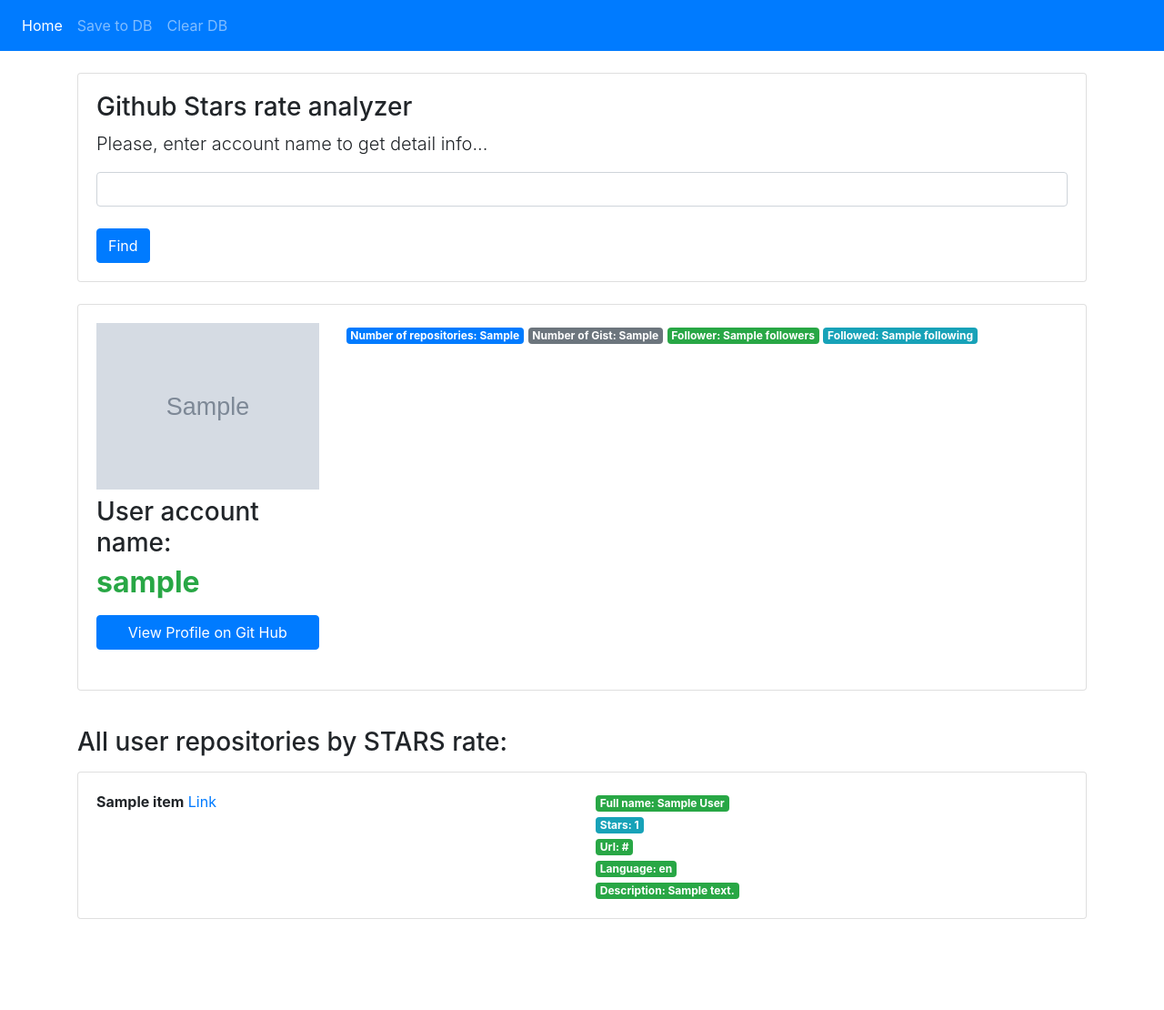
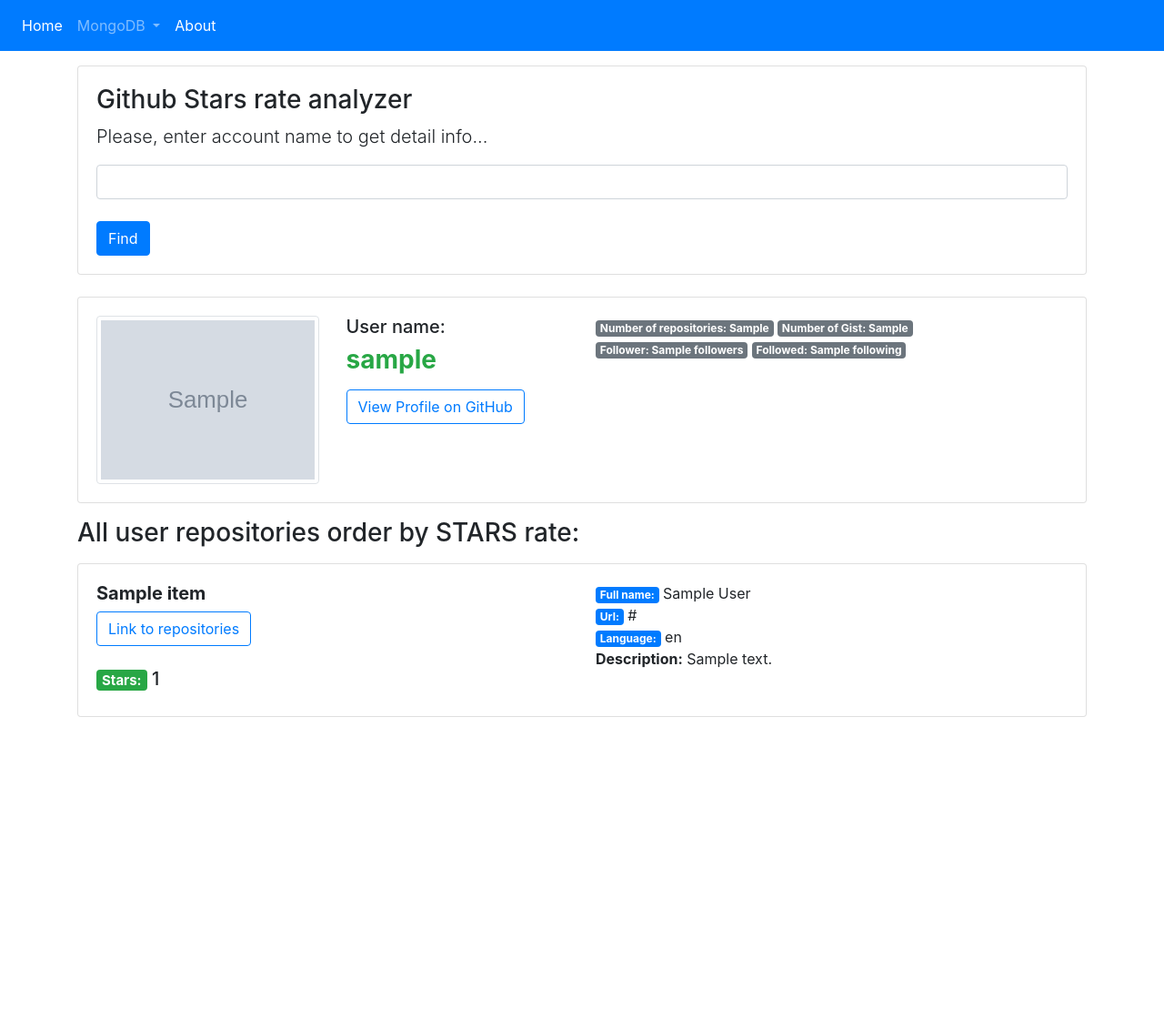
Before and after one commit to vbondyrev/GitHub-RestAPI, a Flask app: a page that uses templates/user.html in a window 1280 px wide. Shown: the whole page at 91% size. After the commit the page ends 788 px from the top, so only its background shows below. Run offline with Flask 2, Linux system fonts and the light colour scheme; grey boxes marked "Sample" are stand-in pictures; a database or web service that is not in the repository returns one stand-in record (values such as "Sample title"); data that the repository does not hold is empty; some libraries are stand-ins or nearby versions.

Commit message:
Added endpoint Responce with JSON. Some frontend modification

```diff
--- a/app.py
+++ b/app.py
@@ -1,29 +1,35 @@
-#!/usr/bin/python3
+# !/usr/bin/env python3
+# -*- coding: utf-8 -*-
+"""This script fetch data from GitHub Rest Api and save it in MongoDB"""
 
 import requests
-from flask import Flask, render_template, request, jsonify, url_for, redirect, json
+from flask import Flask, render_template, request, jsonify, url_for, redirect, \
+    json, Response
 from pymongo import MongoClient
 
 app = Flask(__name__)
 
-# Official limit - the GitHub Search API provides up to 1,000 results for each search.
+# Official limit - the GitHub Search API
+# provides up to 1,000 results for each search.
 # https://developer.github.com/v3/search/#about-the-search-api
 
 # URL`s and headers with token
-url_query_sorted_p1 = 'https://api.github.com/search/repositories?q=+language:python+stars:>3000&sort=stars&page=1&per_page=100'
-url_query_top10 = 'https://api.github.com/search/repositories?q=+language:python&sort=stars&order=desc&page=1&per_page=10'
+url_query_sorted_p1 = 'https://api.github.com/search/repositories?q=+language' \
+                      ':python+stars:>5000&sort=stars&page=1&per_page=100'
+url_query_top10 = 'https://api.github.com/search/repositories?q=+language' \
+                  ':python&sort=stars&order=desc&page=1&per_page=10'
 url_users = 'https://api.github.com/users/'
 
-headers = {'authToken': '844b11b1bcf8d242f7791d4daf718360c52fef5b'}
+headers = {"authToken": "844b11b1bcf8d242f7791d4daf718360c52fef5b"}
 
 # init connection to MongoDB
 try:
-    conn = MongoClient("mongodb://mongo:27017/", connect=False)              # PROD_ENV
-    # conn = MongoClient("mongodb://localhost:27017/git_db", connect=False)  # DEV_ENV
+    conn = MongoClient("mongodb://mongo:27017/")  # PROD_ENV
+    # conn = MongoClient("mongodb://localhost:27017/git_db")  # DEV_ENV
     db = conn["git_db"]
     coll = db["git_col"]
 except ConnectionError as e:
-    print(jsonify({'Error message:': e}))
+    print(jsonify({"Error message:": e}))
 
 
 @app.route("/db/get")
@@ -47,25 +53,24 @@ def mongo_save():
         # start = time()
         res = requests.get(url_query_sorted_p1, headers=headers)
         repos = res.json()
-        repos_list = repos['items']
+        repos_list = repos["items"]
 
-        # pagination - fetch 1000 repositories with 100 per requests with authToken.(By default 30, without auth-n)
-        while 'next' in res.links.keys():
-            res = requests.get(res.links['next']['url'], headers=headers)
+        while "next" in res.links.keys():
+            res = requests.get(res.links["next"]["url"], headers=headers)
             repos = res.json()
-            repos_list.extend(repos['items'])
-    except ConnectionError as e:
-        print(jsonify({'Error message:': e}))
+            repos_list.extend(repos["items"])
+    except ConnectionError as err:
+        print(jsonify({"Error message:": err}))
 
     output = []
     for item in repos_list:
         new_data = {}
-        new_data['id'] = item['id']
-        new_data['full_name'] = item['full_name']
-        new_data['url'] = item['url']
-        new_data['description'] = item['description']
-        new_data['stargazers_count'] = item['stargazers_count']
-        new_data['language'] = item['language']
+        new_data["id"] = item["id"]
+        new_data["full_name"] = item["full_name"]
+        new_data["url"] = item["url"]
+        new_data["description"] = item["description"]
+        new_data["stargazers_count"] = item["stargazers_count"]
+        new_data["language"] = item["language"]
         # coll.insert_one(new_data) #(this way - 35sec)
         output.append(new_data)
 
@@ -75,33 +80,53 @@ def mongo_save():
     return render_template("get.html", repos=repos_list)
 
 
-@app.route("/user/<string:user_name>")
-def user_detail(user_name):
-    """ Get info about user and detail info about his repo.
-    """
-    response_user = requests.get(url_users + user_name, headers=headers)
-    response_repos = requests.get(url_users + user_name + "/repos", headers=headers)
-
-    user_info = response_user.json()
-    repos = response_repos.json()
-
-    if "message" in user_info:
-        return render_template("user.html", error="User not found, please, try again")
-    else:
-        return render_template("user.html", profile=user_info, repos=repos)
-
-
 @app.route("/db/delete")
 def mongo_del():
     """ Delete collection from Mongo DB
     """
     coll.drop()
     text = {
-        'status': '200',
-        'message': 'All rows from MongoDB - deleted'}
+        "status": "200",
+        "message": "All rows from MongoDB - deleted"}
     message = json.dumps(text)
 
     return render_template("del.html", repos=message)
+
+
+@app.route("/db/json")
+def mongo_json():
+    """ Fetch all records from MongoDB as Response with JSON
+    """
+    output = []
+    for item in coll.find({}):
+        output.append({"id": item["id"],\
+                       "full_name": item["full_name"],\
+                       "url": item["url"],\
+                       "description": item["description"],\
+                       "stargazers_count": item["stargazers_count"],\
+                       "language": item["language"]
+                       })
+
+    # return jsonify(output) # the same, just nice and without status type
+    return Response(json.dumps(output), mimetype='application/json', status=200)
+
+
+@app.route("/user/<string:user_name>")
+def user_detail(user_name):
+    """ Get info about user and detail info about his repo.
+    """
+    response_user = requests.get(url_users + user_name, headers=headers)
+    response_repos = requests.get(url_users + user_name + "/repos",
+                                  headers=headers)
+
+    user_info = response_user.json()
+    repos = response_repos.json()
+
+    if "message" in user_info:
+        return render_template("user.html",
+                               error="User not found, please, try again")
+    else:
+        return render_template("user.html", profile=user_info, repos=repos)
 
 
 @app.route("/", methods=["GET", "POST"])
@@ -112,14 +137,14 @@ def index():
     """
     if request.method == "POST":
         github_username = request.form.get("github_username")
-        return redirect(url_for('.user_detail', user_name=github_username))
+        return redirect(url_for(".user_detail", user_name=github_username))
 
     else:
         response = requests.get(url_query_top10)
         resp_dict = response.json()
-        resp_list = resp_dict['items']
+        resp_list = resp_dict["items"]
         return render_template("index.html", repos=resp_list)
 
 
 if __name__ == '__main__':
-    app.run(host='0.0.0.0', port=5000, debug=False)
+    app.run(host='127.0.0.1', port=5000, debug=True)
--- a/templates/user.html
+++ b/templates/user.html
@@ -8,40 +8,37 @@
     <!--https://getbootstrap.com/docs/4.3/getting-started/download/-->
     <link rel="stylesheet" href="https://stackpath.bootstrapcdn.com/bootstrap/4.3.1/css/bootstrap.min.css" integrity="sha384-ggOyR0iXCbMQv3Xipma34MD+dH/1fQ784/j6cY/iJTQUOhcWr7x9JvoRxT2MZw1T" crossorigin="anonymous">
 
-    <script src="https://stackpath.bootstrapcdn.com/bootstrap/4.3.1/js/bootstrap.min.js" integrity="sha384-JjSmVgyd0p3pXB1rRibZUAYoIIy6OrQ6VrjIEaFf/nJGzIxFDsf4x0xIM+B07jRM" crossorigin="anonymous"></script>
-
-    <script src="https://code.jquery.com/jquery-3.3.1.slim.min.js" integrity="sha384-q8i/X+965DzO0rT7abK41JStQIAqVgRVzpbzo5smXKp4YfRvH+8abtTE1Pi6jizo" crossorigin="anonymous"></script>
-
-    <script src="https://cdnjs.cloudflare.com/ajax/libs/popper.js/1.14.7/umd/popper.min.js" integrity="sha384-UO2eT0CpHqdSJQ6hJty5KVphtPhzWj9WO1clHTMGa3JDZwrnQq4sF86dIHNDz0W1" crossorigin="anonymous"></script>
-
     <title>Github Stars rate analyzer</title>
 </head>
 
-<nav class="navbar navbar-expand-lg navbar-dark bg-primary">
-    <!--<button class="navbar-toggler" type="button" data-toggle="collapse" data-target="#navbarColor01"-->
-            <!--aria-controls="navbarColor01" aria-expanded="false" aria-label="Toggle navigation">-->
-        <!--<span class="navbar-toggler-icon"></span>-->
-    <!--</button>-->
+<nav class="navbar navbar-expand-lg fixed-top navbar-dark bg-primary">
     <br>
     <div class="collapse navbar-collapse" id="navbarColor01">
-        <ul class="navbar-nav mr-auto">
+        <ul class="navbar-nav">
             <li class="nav-item active">
-                <a class="nav-link" href="/">Home<span class="sr-only">(current)</span></a>
+                <a class="nav-link" href="/">Home</a>
             </li>
-            <li class="nav-item">
-                <a class="nav-link" href="/db/save">Save to DB</a>
+            <!--MY DROPDOWN-->
+            <li class="nav-item dropdown">
+              <a class="nav-link dropdown-toggle" data-toggle="dropdown" id="download">MongoDB <span class="caret"></span></a>
+              <div class="dropdown-menu" aria-labelledby="download">
+                <a class="dropdown-item" href="/db/save" title="Stars rate > 5000">Save records with highest rate</a>
+                <div class="dropdown-divider"></div>
+                <a class="dropdown-item" href="/db/json">Get response with JSON</a>
+                <div class="dropdown-divider"></div>
+                <a class="dropdown-item" href="/db/delete">Clear DB</a>
+              </div>
             </li>
-            <li class="nav-item">
-                <a class="nav-link" href="/db/delete">Clear DB</a>
+            <li class="nav-item active">
+                <a class="nav-link" href="https://github.com/vbondyrev/GitHub-RestAPI/blob/master/README.md#github-restapi" title="README.md on my GitHub">About</a>
             </li>
         </ul>
     </div>
 </nav>
-
     <br>
-
+    <br>
 <body>
-
+    <br>
 <div class="container searchContainer">
 
     <div class="search card card-body">
@@ -63,43 +60,43 @@
         <div class="card card-body mb-3">
             <div class="row">
                 <div class="col-md-3">
-                    <img class="img-fluid mb-2" src="{{profile.avatar_url}}">
-                    <h3> User account name:
-                        <h2><p class="text-success"><strong>{{profile.login}}</strong></p></h2>
-                    </h3>
-                    <a href="{{profile.html_url}}" target="_blank" class="btn btn-primary btn-block mb-4">View Profile
-                        on Git Hub</a>
+                    <img class="img-thumbnail" src="{{profile.avatar_url}}">
                 </div>
-                <div class="col-md-9">
-                    <span class="badge badge-primary">Number of repositories: {{profile.public_repos}} </span>
+                <div class="col-md-3">
+                    <h5> User name:
+                        <h3><p class="text-success"><strong>{{profile.login}}</strong></p></h3>
+                    </h5>
+                    <button type="button" class="btn btn-outline-primary"><a href="{{profile.html_url}}">View Profile on GitHub</a></button>
+                </div>
+                <div class="col-md-6">
+                    <span class="badge badge-secondary">Number of repositories: {{profile.public_repos}} </span>
                     <span class="badge badge-secondary">Number of Gist: {{profile.public_gists}} </span>
-                    <span class="badge badge-success">Follower: {{profile.followers}} </span>
-                    <span class="badge badge-info">Followed: {{profile.following}}</span>
+                    <span class="badge badge-secondary">Follower: {{profile.followers}} </span>
+                    <span class="badge badge-secondary">Followed: {{profile.following}}</span>
                     <br><br>
-
                 </div>
             </div>
         </div>
-        <br>
         <div id="repos" style="margin-bottom: 100px;">
-            <h3 class="page-heading mb-3">All user repositories by STARS rate: </h3>
+            <h3 class="page-heading mb-3">All user repositories order by STARS rate: </h3>
             {% for repo in repos|sort(attribute='stargazers_count', reverse = True) %}
             <div class="card card-body mb-2">
                 <div class="row">
                     <div class="col-md-6">
-                        <span><strong>{{repo.name}}</strong></span>
-                        <a href="{{repo.html_url}}" target="_blank" class="card-link"> Link </a>
+                        <h5><span><strong>{{repo.name}}</strong></span></h5>
+                        <button type="button" class="btn btn-outline-primary"><a href="{{repo.html_url}}">Link to repositories</a></button>
+                        <br>
+                        <br>
+                        <h5><span class="badge badge-success">Stars:</span>  {{repo.stargazers_count}}</h5>
                     </div>
                     <div class="col-md-6">
-                        <span class="badge badge-success">Full name:  {{repo.full_name}}</span>
+                        <span class="badge badge-primary">Full name:</span>  {{repo.full_name}}
                         <br>
-                        <span class="badge badge-info">Stars:  {{repo.stargazers_count}}</span>
+                        <span class="badge badge-primary">Url:</span>  {{repo.url}}
                         <br>
-                        <span class="badge badge-success">Url:  {{repo.url}}</span>
+                        <span class="badge badge-primary">Language:</span>  {{repo.language}}
                         <br>
-                        <span class="badge badge-success">Language:  {{repo.language}}</span>
-                        <br>
-                        <span class="badge badge-success">Description:  {{repo.description}}</span>
+                        <strong>Description:</strong>  {{repo.description}}
                     </div>
                 </div>
             </div>
@@ -119,5 +116,8 @@
 
 </div>
 
+    <script src="https://code.jquery.com/jquery-3.3.1.slim.min.js" integrity="sha384-q8i/X+965DzO0rT7abK41JStQIAqVgRVzpbzo5smXKp4YfRvH+8abtTE1Pi6jizo" crossorigin="anonymous"></script>
+    <script src="https://cdnjs.cloudflare.com/ajax/libs/popper.js/1.14.7/umd/popper.min.js" integrity="sha384-UO2eT0CpHqdSJQ6hJty5KVphtPhzWj9WO1clHTMGa3JDZwrnQq4sF86dIHNDz0W1" crossorigin="anonymous"></script>
+    <script src="https://stackpath.bootstrapcdn.com/bootstrap/4.3.1/js/bootstrap.min.js" integrity="sha384-JjSmVgyd0p3pXB1rRibZUAYoIIy6OrQ6VrjIEaFf/nJGzIxFDsf4x0xIM+B07jRM" crossorigin="anonymous"></script>
 </body>
 </html>
```
Also changed, not shown: templates/del.html (+30 -17 lines), templates/get.html (+26 -29 lines), templates/index.html (+28 -22 lines).
